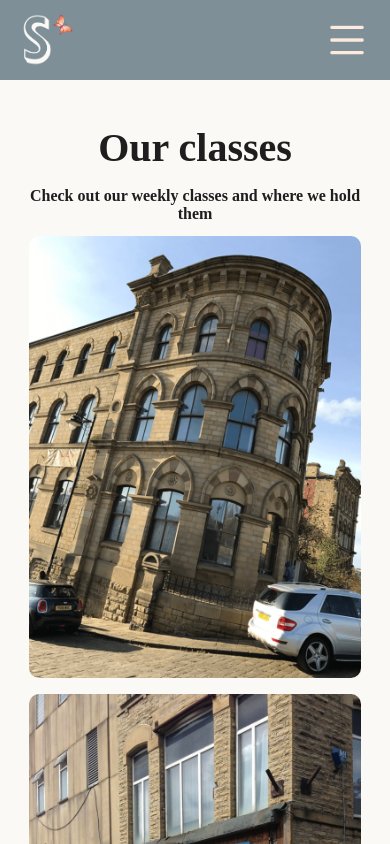
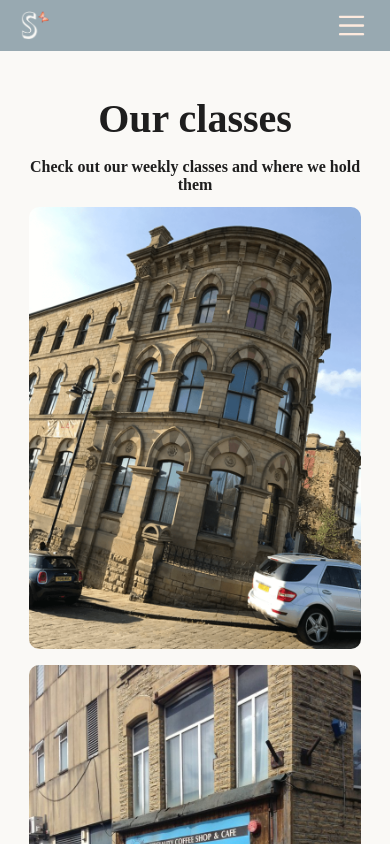
Before and after one commit to YuvalZoref/serendipity, a React (Create React App) app: page /#/Blog in a window 390 px wide. Shown: the top 844 px of the page. Built offline with nearby package versions, Linux system fonts and the light colour scheme; a web font is replaced by a local one.

Commit message:
sorted navabr and footer and home page

```diff
--- a/src/components/styling/footer.scss
+++ b/src/components/styling/footer.scss
@@ -1,7 +1,7 @@
 #footer {
   width: 100vw;
-  height: 5rem;
-  background: #7e8f97;
+  height: 3.2rem;
+  background: #98a9b1;
   display: flex;
   align-items: center;
   justify-content: center;
--- a/src/components/styling/navbar.scss
+++ b/src/components/styling/navbar.scss
@@ -1,5 +1,5 @@
 #navbar {
-  height: 5rem;
+  height: 3.2rem;
   width: 100vw;
   padding: 1rem 1.25rem;
   display: flex;
@@ -8,13 +8,14 @@
   position: sticky;
   top: 0;
   z-index: 3;
-  background: #7e8f97;
+  background: #98a9b1;
 
   .logo {
     object-fit: contain;
-    height: 4.5rem;
+    height: 3.5rem;
     width: auto;
     padding: 0.6rem;
+    padding-left: 0.2rem;
   }
   .navbarDesktopLink {
     margin: 1rem;
@@ -29,8 +30,8 @@
 
   .burgerMenu {
     display: none;
-    height: 2.6rem;
-    width: 2.4rem;
+    height: 2rem;
+    width: 2rem;
     cursor: pointer;
     margin-right: 0.25rem;
   }
@@ -39,13 +40,13 @@
     display: flex;
     justify-content: center;
     position: absolute;
-    top: 4.25rem;
+    top: 3rem;
     right: 0rem;
     z-index: 2;
     padding: 0.5rem;
-    height: calc(100vh - 3.75rem);
+    height: calc(100vh - 2rem);
     width: 100vw;
-    background: #7e8f97;
+    background: #98a9b1;
     overflow: hidden;
 
 
@@ -78,13 +79,18 @@
       transition: all 0.75s ease;
     }
   }
-  @media screen and (max-width:720px) {
+}
+@media screen and (max-width:720px) {
+
+  #navbar {
     .logo{
-      /* padding: 1rem; */
+      height: 3rem;
       padding-left: 0;
     }
     .burgerMenu {
       display: flex;
+      height: 1.8rem;
+      width: 1.8rem;
     }
     .navbarDesktop {
       display: none;
--- a/src/index.scss
+++ b/src/index.scss
@@ -7,8 +7,8 @@
 }
 body {
   background: #FAF9F6;
-  color: rgb(30, 30, 30);
-  /* overflow: hidden; */
+  color: #1e1e1e;
+  overflow: hidden;
   overflow-y: scroll;
   font-family: 'Arapey', serif;
 }
--- a/src/pages/styling/about.scss
+++ b/src/pages/styling/about.scss
@@ -1,5 +1,5 @@
 #about {
-  min-height: calc(100vh - 10rem);
+  min-height: calc(100vh - 6.4rem);
   display: flex;
   flex-direction: column;
 
--- a/src/pages/styling/contact.scss
+++ b/src/pages/styling/contact.scss
@@ -1,5 +1,5 @@
 #contact {
-  min-height: calc(100vh - 10rem);
+  min-height: calc(100vh - 6.75rem);
   display: flex;
   justify-content: center;
   align-items: center;
@@ -8,7 +8,7 @@
 
   .contactTitle {
     font-size: 3.5rem;
-    /* color: #bc2931; */
+    color: #6f9a58;
     /* font-family: 'Dancing Script', cursive; */
     margin-bottom: 0.5rem
   }
@@ -18,10 +18,10 @@
     /* padding-top: 0.5rem; */
     font-size: 1.3rem;
     font-weight: 700;
-    /* color: #bc2931; */
+    /* color: #6f9a58; */
   }
   .contactDescriptionphone {
-    color: #6f9a58;
+    color: #575d5e;
     font-size: 1.65rem;
     font-weight: 600;
     /* font-style: italic; */
@@ -43,7 +43,7 @@
       max-width: 30rem;
       margin: 0.5rem;
       padding: 0.7rem 1rem;
-      background: #e8e8e5;
+      background: #dadee0;
       border: none;
       border-radius: 0.5rem;
     }
--- a/src/pages/styling/home.scss
+++ b/src/pages/styling/home.scss
@@ -1,5 +1,5 @@
 #home {
-  background: #7e8f97;
+  background: #74838b;
   display: flex;
   justify-content: center;
   align-items: center;
@@ -68,6 +68,7 @@
       height: 24rem;
       border-radius: 1.5rem;
       border: none;
+      opacity: 0.9;
       box-shadow: #435c34 0px 0px 0px 2px, rgba(6, 24, 44, 0.65) 0px 4px 6px -1px, rgba(255, 255, 255, 0.08) 0px 1px 0px inset;
     }
   }
@@ -88,9 +89,10 @@
       /* padding-bottom: 1rem; */
     }
     .homeText{
-      font-size: 3rem;
+      font-size: 2.5rem;
       font-style: italic;
       margin-top: 3rem;
+      margin-right: 0.5rem;
       /* font-weight: 900; */
     }
     .homeTitle{
```
Also changed, not shown: src/assets/navbar/serendipity-logo.png.
